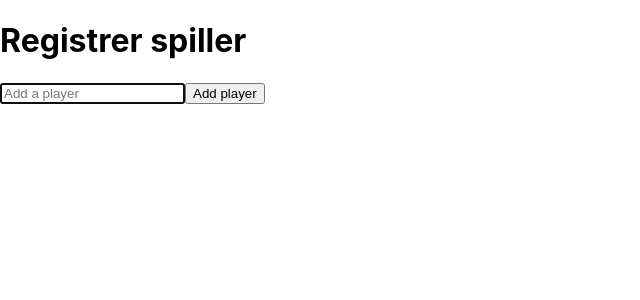
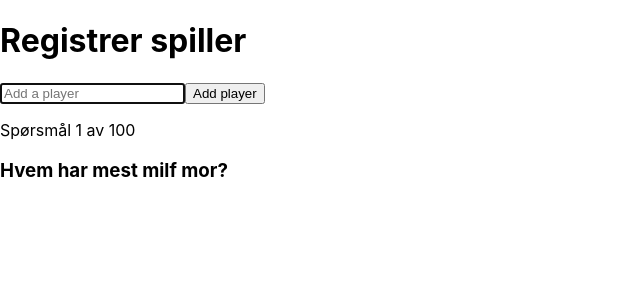
Before and after one commit to nmaaskant/guttasporsmal, a React (Create React App) app: page / in a window 1280 px wide. Shown: the top 300 px of the page, without its empty margins (0-640 px from the left). Built offline with nearby package versions, Linux system fonts and the light colour scheme.

Commit message:
Viser spørsmål og utfordringer til snusboksleken

```diff
--- a/package.json
+++ b/package.json
@@ -8,6 +8,7 @@
     "@testing-library/user-event": "^13.5.0",
     "react": "^18.1.0",
     "react-dom": "^18.1.0",
+    "react-icons": "^4.4.0",
     "react-scripts": "5.0.1",
     "web-vitals": "^2.1.4"
   },
--- a/src/App.js
+++ b/src/App.js
@@ -1,10 +1,12 @@
 import './App.css';
 import PlayerList from './components/PlayerList';
+import Snusboks from './components/Snusboks';
 
 function App() {
   return (
     <div>
       <PlayerList />
+      {Snusboks(0)}
     </div>
   );
 }
--- a/src/components/PlayerList.js
+++ b/src/components/PlayerList.js
@@ -1,6 +1,6 @@
 import React, {useState} from 'react';
 import PlayerForm from './PlayerForm';
-import Players from './Player'
+import Player from './Player'
 function PlayerList() {
     const [players, setPlayers] = useState([])
 
@@ -22,7 +22,7 @@ function PlayerList() {
         <div>
             <h1>Registrer spiller</h1>
             <PlayerForm onSubmit={addPlayer} />
-            <Players
+            <Player
             players={players}
             removePlayer = {removePlayer}
             />
--- /dev/null
+++ b/src/components/Snusboks.js
@@ -0,0 +1,32 @@
+let questions = [
+    "Hvem har mest milf mor?",
+    "Hvem har den diggeste søsteren?",
+    "Hvem av gutta er den skittneste?"
+    ];
+
+let challenges = [
+    "må chugge resten av drikka for gutta",
+    "Ta 10 pushups"
+    ];
+
+questions.sort(() => Math.random() - 0.5);
+
+function Snusboks(spørsmålsnr){
+    challenges.sort(() => Math.random() - 0.5);
+    let numb = Math.random();
+    let text = <h3>{questions[spørsmålsnr]}</h3>;
+    let nummer = spørsmålsnr+=1;
+    if (numb <= 0.1){
+        nummer = spørsmålsnr
+        text =<h3>Utfordring! {challenges[0]}</h3>;
+    }
+    return(
+        <div>
+            <p>Spørsmål {nummer} av 100</p>
+            {text}
+        </div>
+    )
+}
+
+
+export default Snusboks;
```
Also changed, not shown: 1 other file (tests, documents, lock files or other folders).
